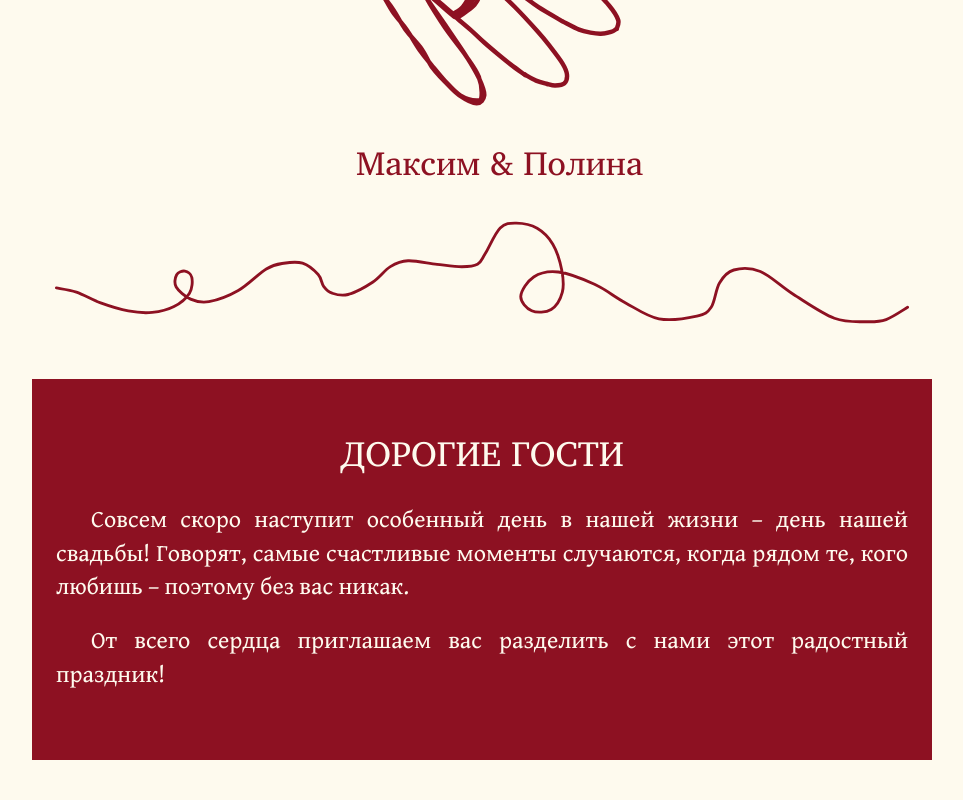
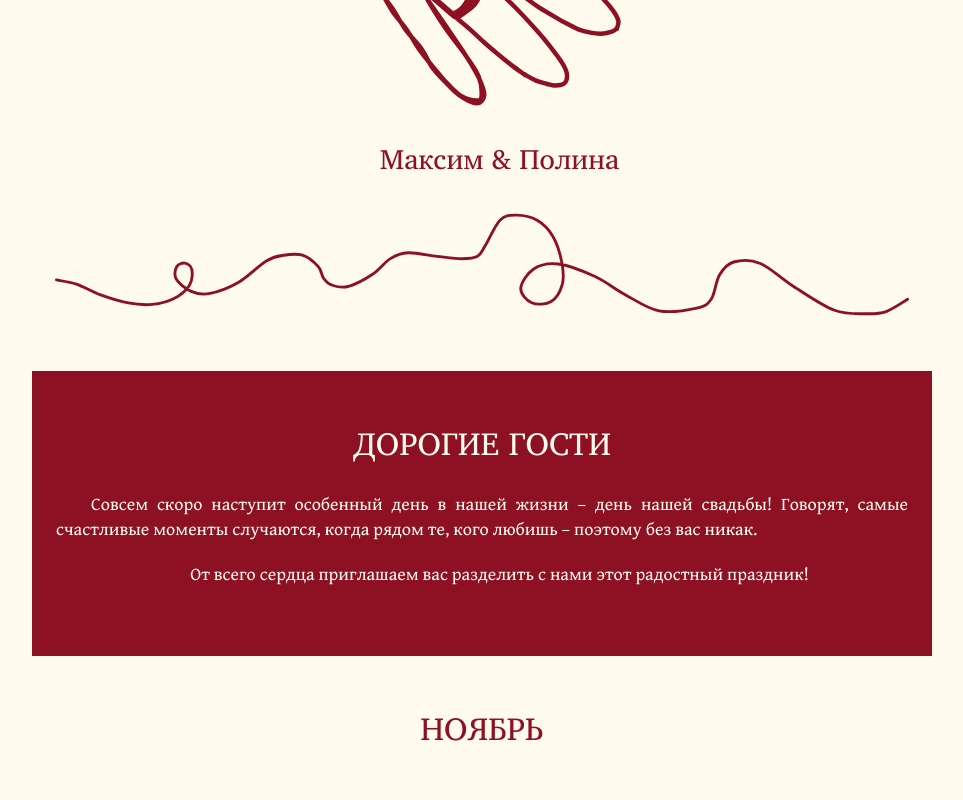
Before and after one commit to merenneilo/pet-wed, an Angular app: page / in a window 1280 px wide. Shown: the part 940-1740 px from the top of the page, without its empty margins (158-1121 px from the left). Built offline with nearby package versions, Linux system fonts and the light colour scheme.

Commit message:
fix font size

```diff
--- a/src/styles.scss
+++ b/src/styles.scss
@@ -72,7 +72,7 @@ h1 {
 h2 {
   margin-bottom: 30px;
   text-transform: uppercase;
-  font-size: 2.2rem;
+  font-size: 32px;
   line-height: 1.1;
 }
 
@@ -95,6 +95,7 @@ section {
     line-height: 1.4;
     text-align: justify;
     text-indent: 35px;
+    font-size: 18px;
     margin-bottom: 20px;
   }
 }
@@ -112,7 +113,7 @@ section.bg-second {
 
   > p:first-child {
     position: absolute;
-    top: 6%;
+    top: 4%;
     left: 47%;
     transform: translate(-50%);
     font-family: 'Charis', serif;
@@ -121,9 +122,12 @@ section.bg-second {
   }
 
   .we {
-    font-size: 2.1rem;
-    font-family: 'Charis', serif;
     margin-top: 10px;
+
+    p {
+      font-size: 28px;
+      font-family: 'Charis', serif;
+    }
   }
 
   div.svg-mask {
```
